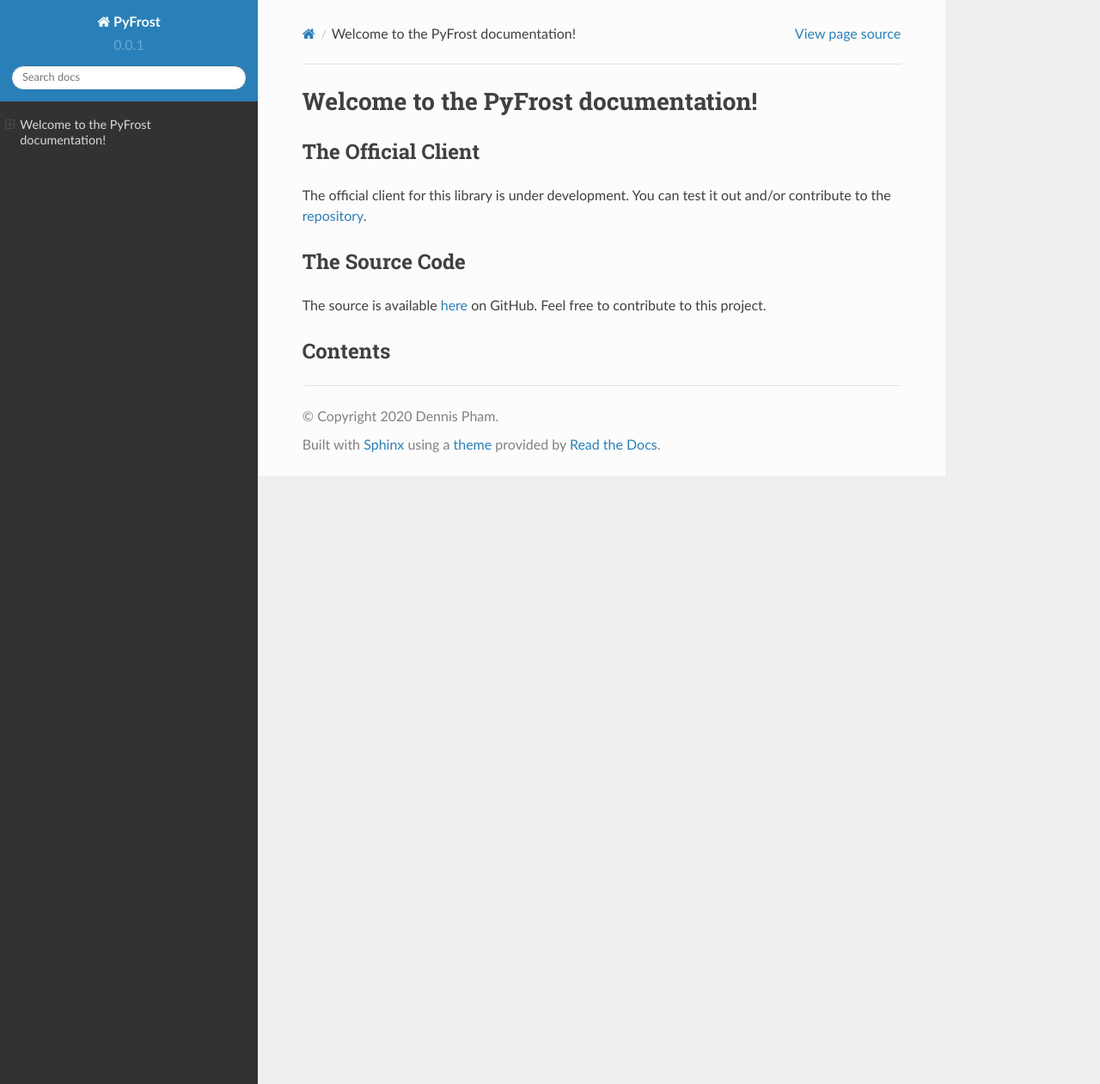
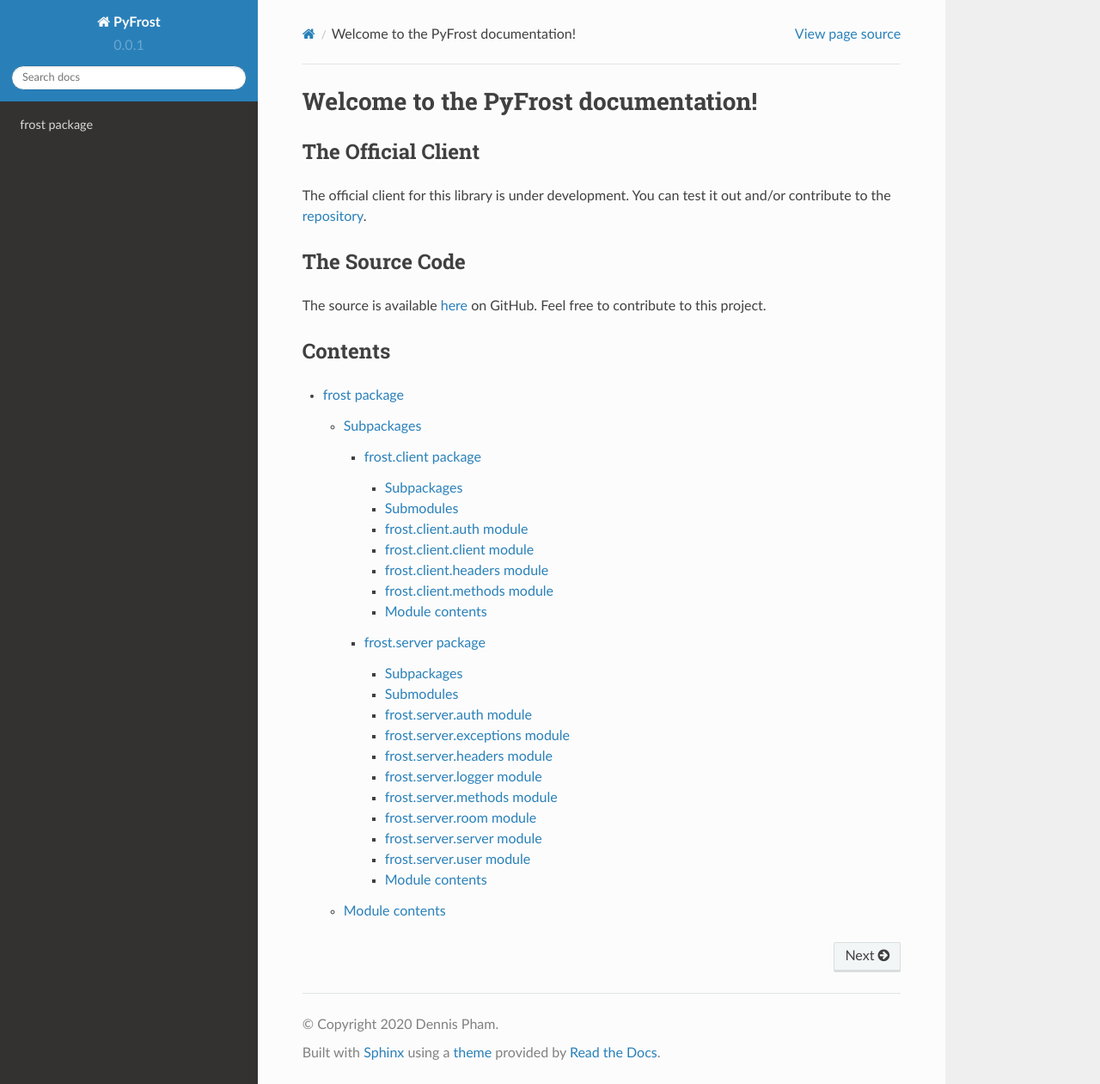
Before and after one commit to Den4200/pyfrost, a Sphinx documentation site: the page built from docs/source/index.rst, in a window 1280 px wide and 1261 px high. Shown: the whole window at 86% size. Built offline with Sphinx 7.4.7 and the Read the Docs theme 2.0.0, drawn with Linux system fonts in a browser that asks for light colours.

```diff
--- a/docs/source/index.rst
+++ b/docs/source/index.rst
@@ -14,5 +14,7 @@
 Contents
 --------
 .. toctree::
-   :maxdepth: 2
+   :maxdepth: 4
    :glob:
+
+   frost
```
